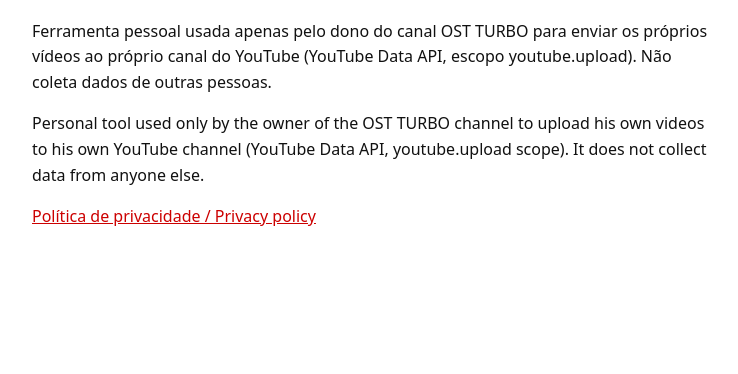
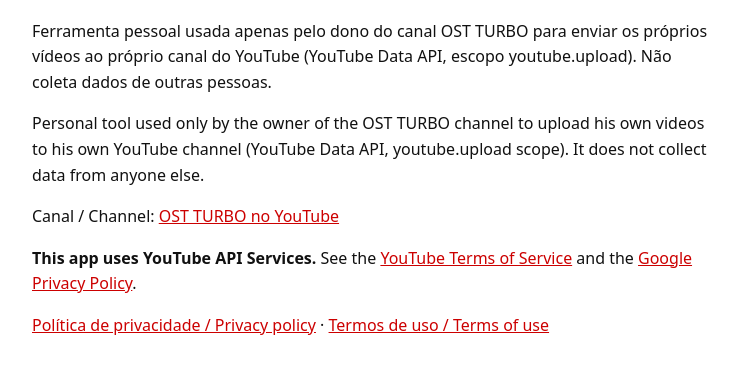
Before and after one commit to ostinsouza696-prog/ostinsouza696-prog.github.io, a plain HTML site: page ost-turbo-uploader/index.html in a window 1280 px wide. Shown: the part 94-468 px from the top of the page, without its empty margins (268-1006 px from the left). Drawn offline with Linux system fonts and the light colour scheme.

Commit message:
Update index.html

```diff
--- a/ost-turbo-uploader/index.html
+++ b/ost-turbo-uploader/index.html
@@ -1 +1 @@
-<!doctype html><html lang="pt-BR"><head><meta charset="utf-8"><meta name="viewport" content="width=device-width, initial-scale=1"><title>OST TURBO Uploader</title><style>body{font-family:system-ui,sans-serif;max-width:680px;margin:40px auto;padding:0 16px;line-height:1.6;color:#111;background:#fff}a{color:#c00}</style></head><body><h1>OST TURBO Uploader</h1><p>Ferramenta pessoal usada apenas pelo dono do canal OST TURBO para enviar os próprios vídeos ao próprio canal do YouTube (YouTube Data API, escopo youtube.upload). Não coleta dados de outras pessoas.</p><p>Personal tool used only by the owner of the OST TURBO channel to upload his own videos to his own YouTube channel (YouTube Data API, youtube.upload scope). It does not collect data from anyone else.</p><p><a href="privacidade.html">Política de privacidade / Privacy policy</a></p></body></html>
+<!doctype html><html lang="pt-BR"><head><meta charset="utf-8"><meta name="viewport" content="width=device-width, initial-scale=1"><title>OST TURBO Uploader</title><style>body{font-family:system-ui,sans-serif;max-width:680px;margin:40px auto;padding:0 16px;line-height:1.6;color:#111;background:#fff}a{color:#c00}</style></head><body><h1>OST TURBO Uploader</h1><p>Ferramenta pessoal usada apenas pelo dono do canal OST TURBO para enviar os próprios vídeos ao próprio canal do YouTube (YouTube Data API, escopo youtube.upload). Não coleta dados de outras pessoas.</p><p>Personal tool used only by the owner of the OST TURBO channel to upload his own videos to his own YouTube channel (YouTube Data API, youtube.upload scope). It does not collect data from anyone else.</p><p>Canal / Channel: <a href="https://www.youtube.com/@ostturbo">OST TURBO no YouTube</a></p><p><strong>This app uses YouTube API Services.</strong> See the <a href="https://www.youtube.com/t/terms">YouTube Terms of Service</a> and the <a href="https://policies.google.com/privacy">Google Privacy Policy</a>.</p><p><a href="privacidade.html">Política de privacidade / Privacy policy</a> · <a href="termos.html">Termos de uso / Terms of use</a></p></body></html>
```
